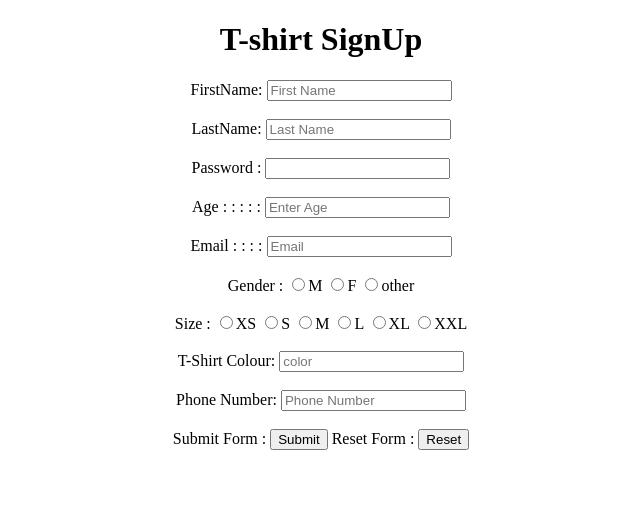
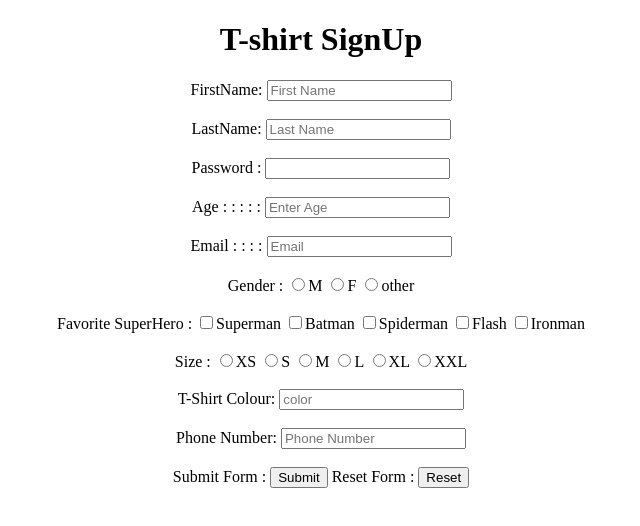
Before and after one commit to SD-CODE-OEB/T-shirt_Form_CareerX, a plain HTML site: page index.html in a window 1280 px wide. Shown: the whole page, without its empty margins (319-959 px from the left). Drawn offline with Linux system fonts and the light colour scheme.

Commit message:
Added superhero selection

```diff
--- a/index.html
+++ b/index.html
@@ -5,6 +5,7 @@
     <meta name="viewport" content="width=device-width, initial-scale=1.0" />
     <title>Sign-up Page</title>
   </head>
+
   <body>
     <h1>
       <center>T-shirt SignUp</center>
@@ -35,6 +36,12 @@
         <input type="radio" name="gender" id="male" />M
         <input type="radio" name="gender" id="female" />F
         <input type="radio" name="gender" id="other" />other <br /><br />
+        <label for="hero">Favorite SuperHero :</label>
+        <input type="checkbox" id="hero" />Superman
+        <input type="checkbox" name="" id="hero" />Batman
+        <input type="checkbox" name="" id="hero" />Spiderman
+        <input type="checkbox" name="" id="hero" />Flash
+        <input type="checkbox" id="hero" />Ironman <br /><br />
         <label for="size">Size :</label>
         <input type="radio" name="size" id="xs" />XS
         <input type="radio" name="size" id="s" />S
```
